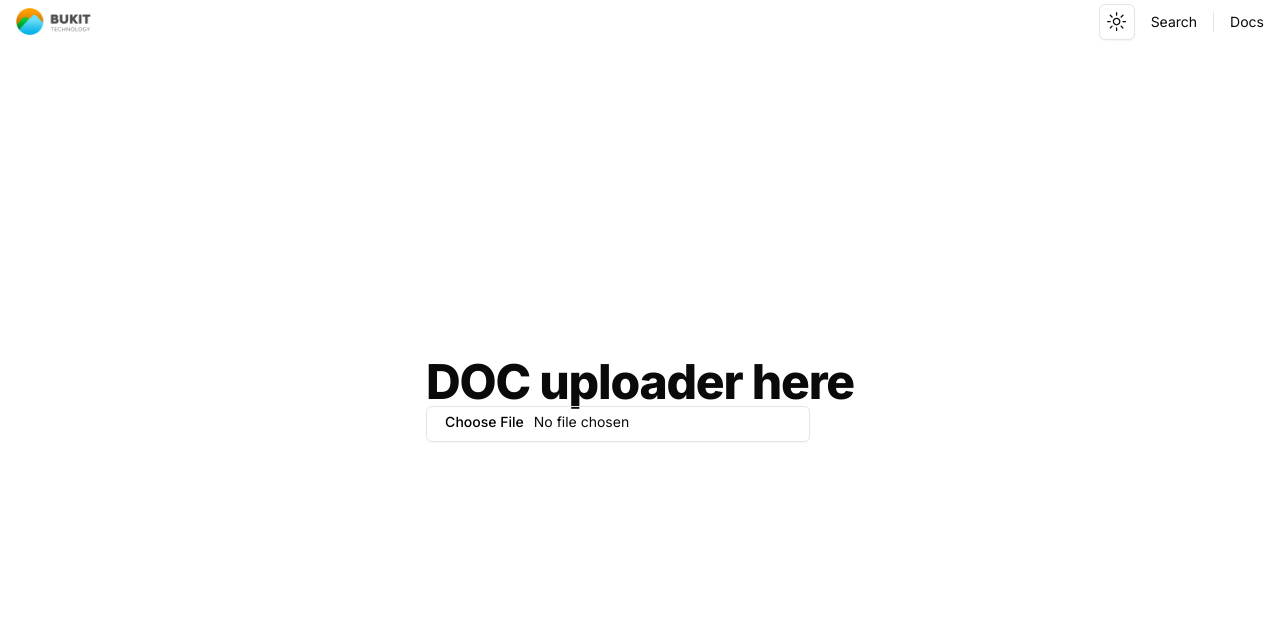
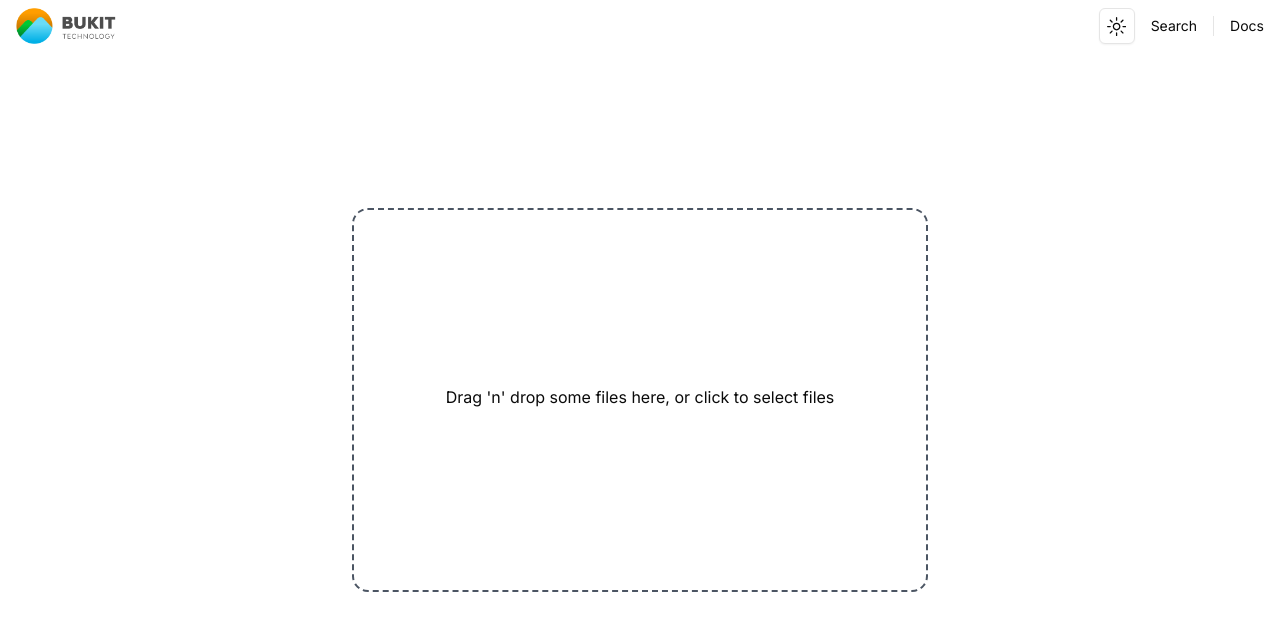
Before and after one commit to evoreign/BTECH-image-id-finder, a Next.js app in the folder FE/btech/: page /doc-upload in a window 1280 px wide. Shown: the top 630 px of the page. Built offline with nearby package versions, Linux system fonts and the light colour scheme.

Commit message:
File uploader FE

```diff
--- a/FE/btech/app/doc-upload/page.tsx
+++ b/FE/btech/app/doc-upload/page.tsx
@@ -1,19 +1,35 @@
 "use client"
+import { useState } from 'react';
+import { useDropzone } from 'react-dropzone';
 import Header from "@/components/navbar-header";
 import { Input } from "@/components/ui/input"
 import { Label } from "@/components/ui/label"
 
 export default function Doc() {
+  const [files, setFiles] = useState<File[]>([]);
+
+  const {getRootProps, getInputProps, isDragActive} = useDropzone({
+    // onDrop is the function that will be called when files are dropped onto the dropzone
+    onDrop: (acceptedFiles) => {
+      setFiles(acceptedFiles.map(file => Object.assign(file, {
+        preview: URL.createObjectURL(file)
+      })));
+    }
+  });
+
+  const filesList = files.map(file => (
+    <li key={file.name}>
+      {file.name} - {file.type}
+    </li>
+  ));
+
   return (
     <main className="flex flex-col items-center justify-center min-h-screen">
       <Header/>
-      <div >
-        <h1 className="scroll-m-20 text-4xl font-extrabold tracking-tight lg:text-5xl ">
-          DOC uploader here
-        </h1>
-        <div className="grid w-full max-w-sm items-center gap-1.5">
-          <Input id="file" type="file" />
-        </div>
+      <div {...getRootProps()} className={`border-dashed border-2 ${isDragActive ? 'border-green-600 bg-green-100' : 'border-gray-600'} p-10 w-full max-w-xl items-center gap-1.5 rounded-2xl h-96 flex flex-col justify-center items-center`}>
+        <input {...getInputProps()} />
+        <p>Drag 'n' drop some files here, or click to select files</p>
+        <ul>{filesList}</ul>
       </div>
     </main>
   );
--- a/FE/btech/components/navbar-header.tsx
+++ b/FE/btech/components/navbar-header.tsx
@@ -34,10 +34,10 @@ const Header: React.FC = () => {
   }
 
   return (
-    <header className={`w-full p-2 sm:p-4 fixed top-0 left-0 flex justify-between items-center px-2 sm:px-4 py-1 sm:py-2 bg-white text-${theme === 'dark' ? 'white' : 'black'} z-50`}>
+    <header className={`w-full p-2 sm:p-4 fixed top-0 left-0 flex justify-between items-center px-2 sm:px-4 py-1 sm:py-2 bg-transparent text-${theme === 'dark' ? 'white' : 'black'} z-50`}>
       <div className="flex items-center">
         <Link href="/">
-            <Image src={theme === 'dark' ? lightLogo : darkLogo} alt="Logo" width={75} height={75} className="sm:w-125 sm:h-125" />
+            <Image src={theme === 'dark' ? lightLogo : darkLogo} alt="Logo" width={100} height={100} className="sm:w-125 sm:h-125" />
         </Link>
       </div>
       <div className="flex h-5 items-center space-x-2 sm:space-x-4 text-xs sm:text-sm">
--- a/FE/btech/package.json
+++ b/FE/btech/package.json
@@ -29,6 +29,7 @@
     "next-themes": "^0.2.1",
     "react": "^18",
     "react-dom": "^18",
+    "react-dropzone": "^14.2.3",
     "react-hook-form": "^7.50.1",
     "react-redux": "^9.1.0",
     "react-router-dom": "^6.22.1",
```
